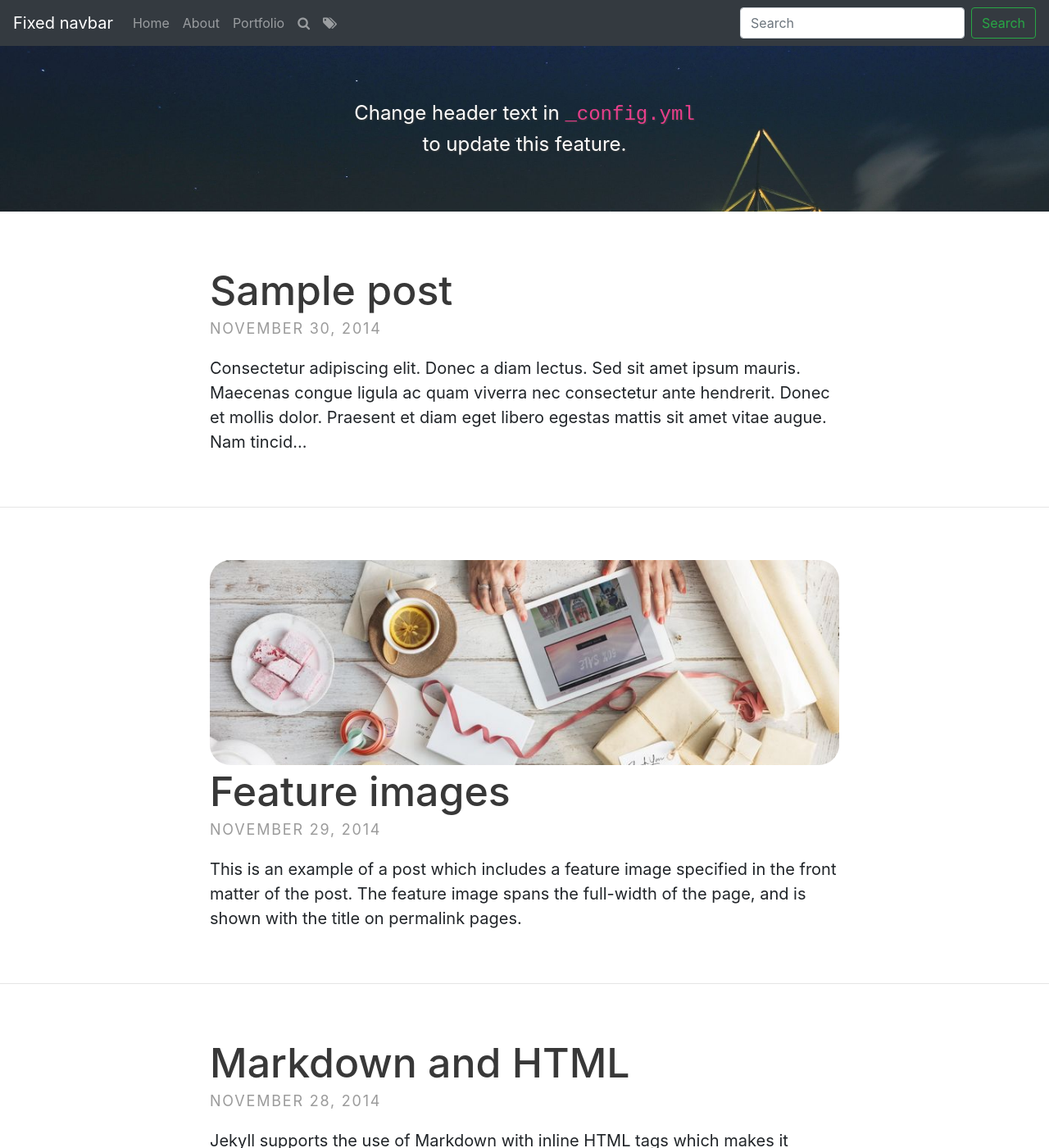
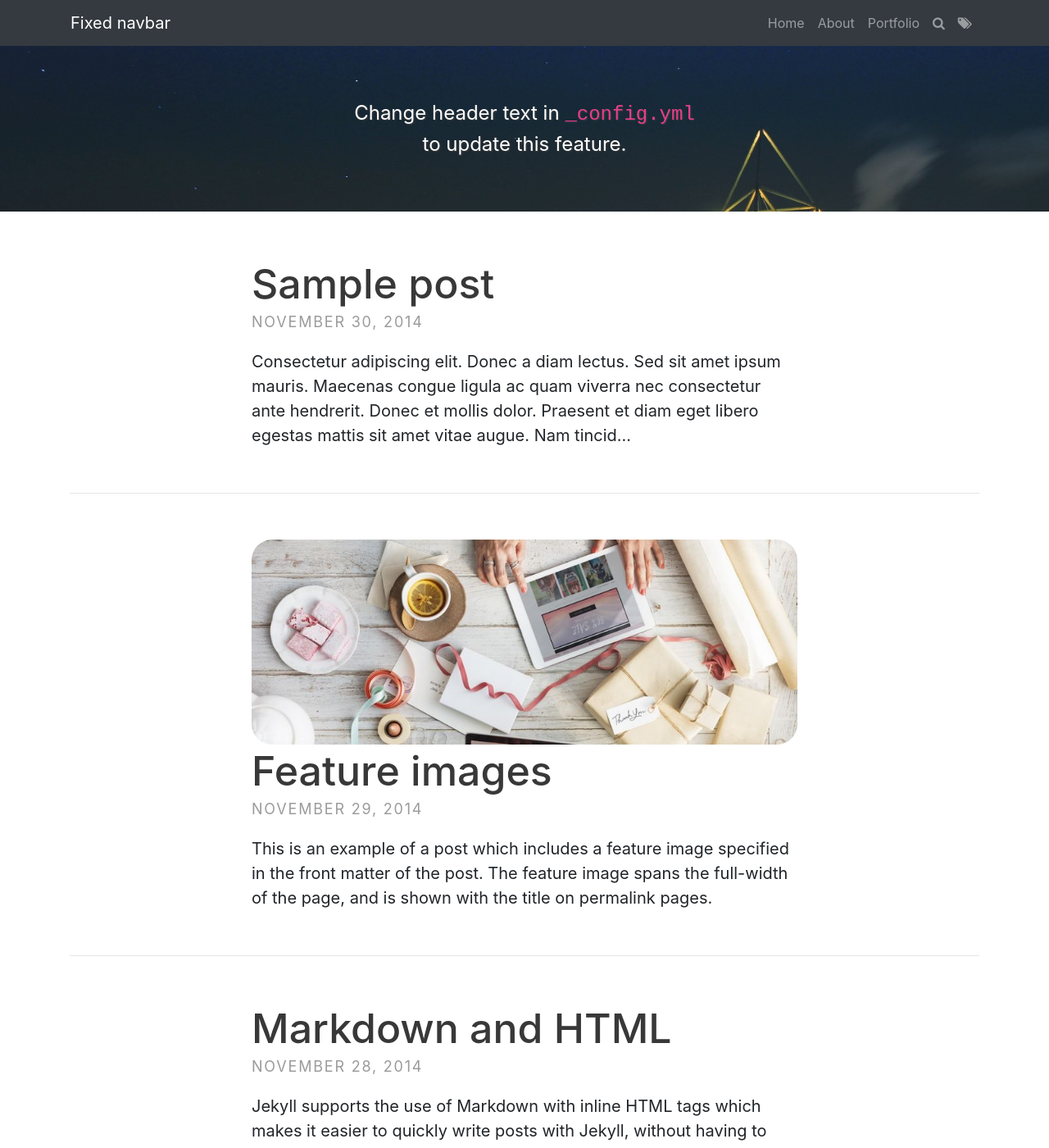
Before and after one commit to tahoward/tahoward.github.io, a Jekyll site: the page built from index.html, in a window 1280 px wide and 1400 px high. Shown: the whole window at 82% size. Built offline with Jekyll 4.4.1, drawn with Linux system fonts in a browser that asks for light colours; the list of posts is cut into pages by our own code.

Commit message:
Add container for navbar and home content

```diff
--- a/_includes/navbar.html
+++ b/_includes/navbar.html
@@ -1,4 +1,5 @@
-<nav class="navbar navbar-expand-md navbar-dark fixed-top bg-dark">
+<nav class="navbar navbar-expand-md navbar-dark top bg-dark">
+    <div class="container px-3">
       <a class="navbar-brand" href="{{ site.baseurl }}/">Fixed navbar</a>
         <button class="navbar-toggler" type="button" data-toggle="collapse" data-target="#navbarMain" aria-controls="navbarCollapse" aria-expanded="false" aria-label="Toggle navigation">
           <!-- <span class="navbar-toggler-icon"></span> -->
@@ -9,7 +10,7 @@
           </span>
         </button>
         <div class="collapse navbar-collapse" id="navbarMain">
-        <ul class="navbar-nav mr-auto">
+          <ul class="navbar-nav ml-auto">
             <li class="nav-item home-link">
               <a class="nav-link" href="{{ site.baseurl }}/">Home <span class="sr-only">(current)</span></a>
             </li>
@@ -44,9 +45,12 @@
             </li>
             {% endif %}
           </ul>
+          <!--
           <form class="form-inline mt-2 mt-md-0">
             <input class="form-control mr-sm-2" type="text" placeholder="Search" aria-label="Search">
             <button class="btn btn-outline-success my-2 my-sm-0" type="submit">Search</button>
           </form>
+          -->
+        </div>
     </div>
 </nav>
--- a/_layouts/default.html
+++ b/_layouts/default.html
@@ -7,9 +7,6 @@
         {{ content }}
     </div>
     {% include footer.html %}
-
-    <!-- JQuery (used for bootstrap and jekyll search) -->
-    <script src="{{ site.baseurl }}/assets/js/jquery.min.js" ></script>
 
     <!-- Main JS (navbar.js and katex_init.js)-->
     <script defer=true src="{{ site.baseurl }}/assets/js/main.min.js"></script>
--- a/_layouts/home.html
+++ b/_layouts/home.html
@@ -5,12 +5,12 @@ layout: default
 <div class="home">
   {% if site.theme_settings.header_text %}
   <div id="main" class="call-out"
-  style="background-image: url('{{ site.baseurl }}/{{ site.theme_settings.header_text_feature_image }}')">
+  style="background-image: url('{{ site.baseurl }}/{{ site.theme_settings.header_text_feature_image }}');">
     {{ site.theme_settings.header_text }}
   </div>
   {% endif %}
 
-  <div class="posts">
+  <div class="posts container">
     {% for post in paginator.posts %}
     <div class="post-teaser">
       {% if post.thumbnail %}
--- a/_sass/base/_global.scss
+++ b/_sass/base/_global.scss
@@ -29,7 +29,6 @@ html {
 body {
     font-size: $font-size;
     word-wrap: break-word;
-    padding-top: 56px;
 }
 
 h1,
--- a/_sass/includes/_navbar.scss
+++ b/_sass/includes/_navbar.scss
@@ -1,3 +1,7 @@
+.navbar {
+    padding: .5rem 0;
+}
+
 .nav-link {
     font-size: 1rem;
 }
```
Also changed, not shown: other parts of _layouts/default.html (+0 -10 lines), _includes/head.html (+14 -0 lines), type-on-strap.gemspec. Lines whose indentation alone changed are shown as unchanged.
